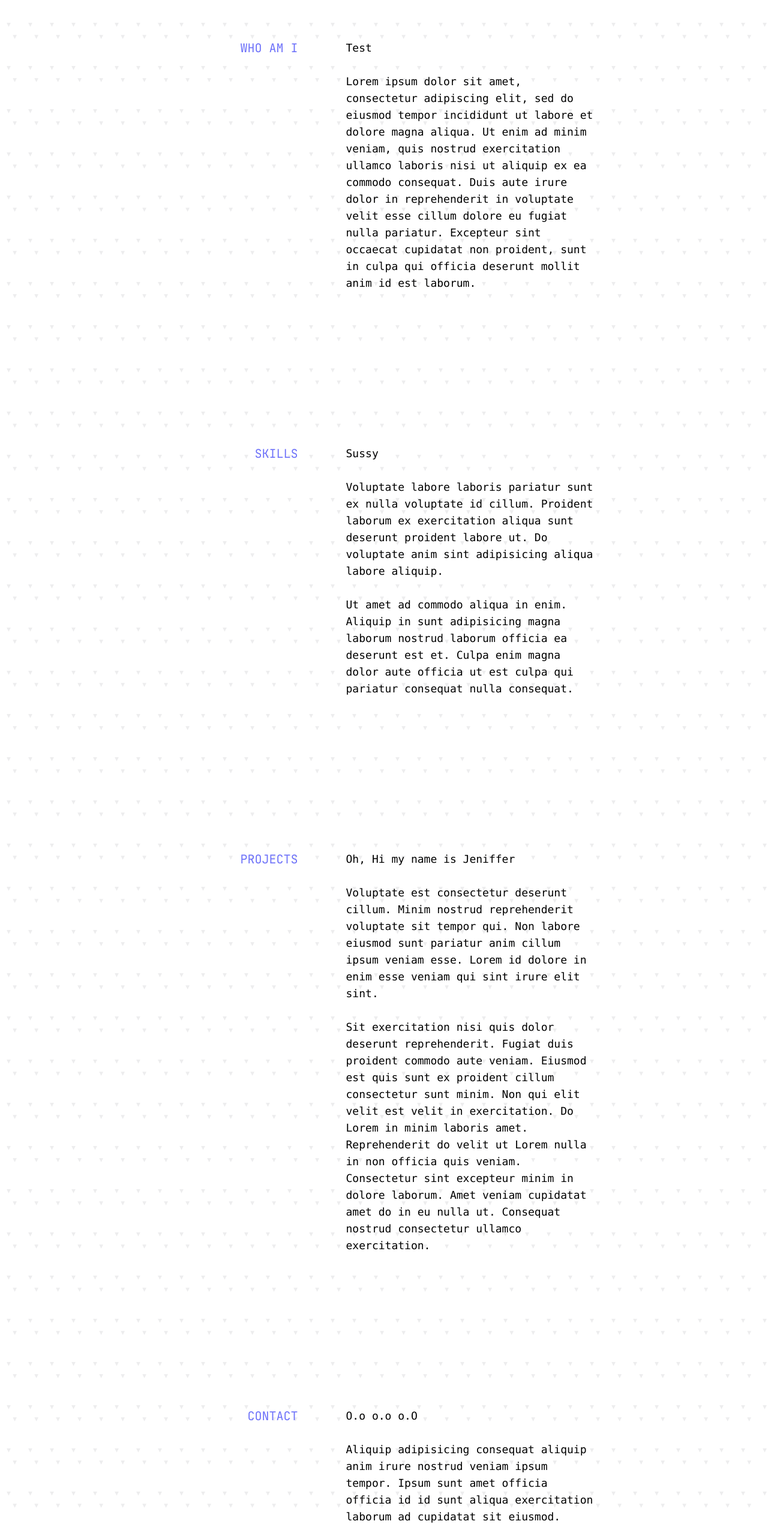
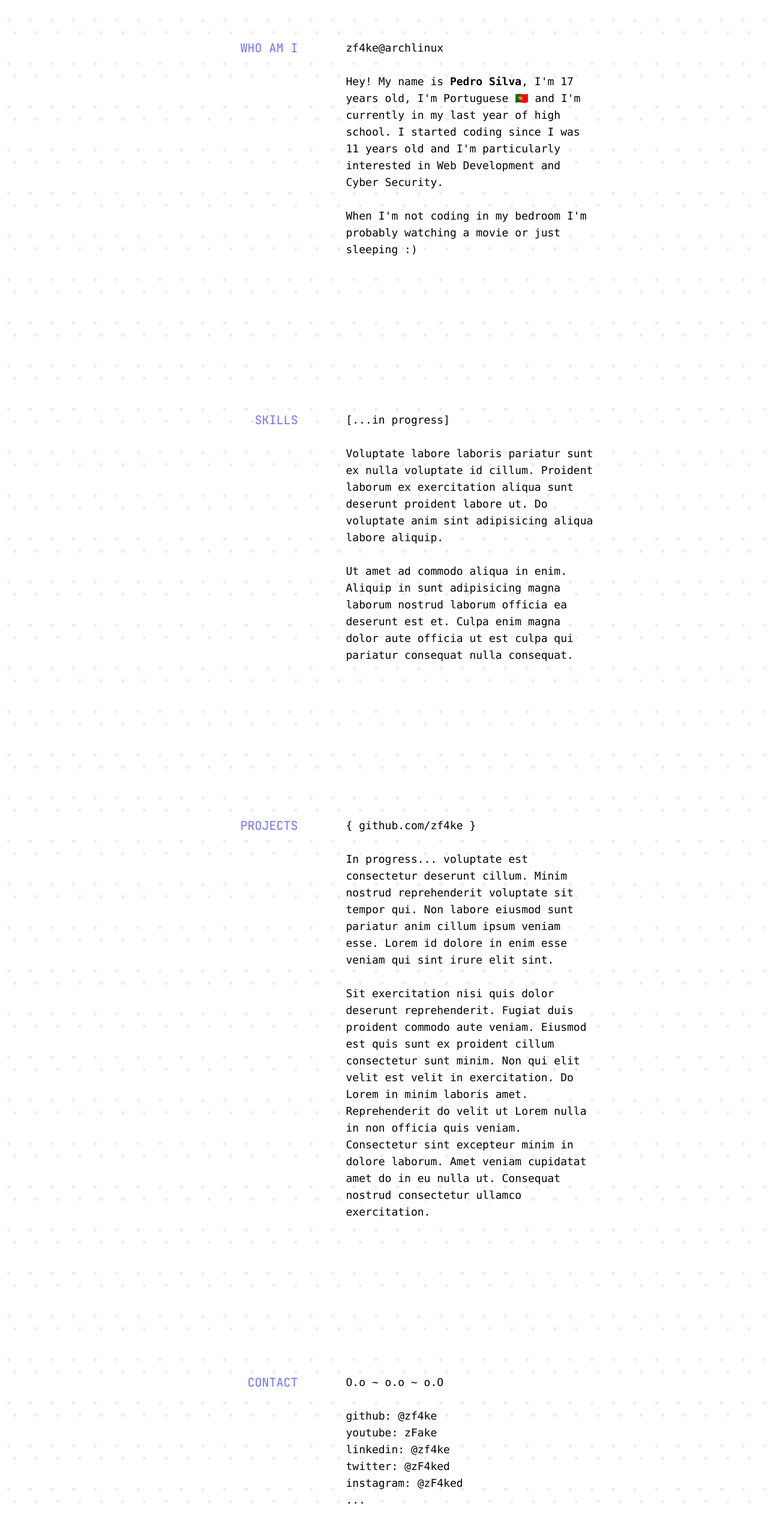
Before and after one commit to zF4ke/portfolio, a Next.js app: page / in a window 1280 px wide. Shown: the part 996-3536 px from the top of the page at 60% size. Built offline with nearby package versions, Linux system fonts and the light colour scheme.

Commit message:
wrote some stuff

```diff
--- a/pages/index.tsx
+++ b/pages/index.tsx
@@ -2,11 +2,12 @@ import fs from "fs";
 import path from "path";
 
 import { GetStaticProps } from "next";
+import Head from "next/head";
+import { useRef } from "react";
 
-import Head from "next/head";
 import Main from "../components/Main";
 import Section from "../components/Section";
-import { useRef } from "react";
+import Emoji from "../components/Emoji";
 
 export const getStaticProps: GetStaticProps = async () => {
   const songsDirectory = path.join(process.cwd(), "public/musics");
@@ -44,26 +45,32 @@ const Home = (props: props) => {
       />
 
       <Section title={"Who Am I"}>
-        <p ref={whoAmISectionRef}>Test</p>
+        <div ref={whoAmISectionRef}>
+          <p>zf4ke@archlinux</p>
           <br />
           <p>
-          Lorem ipsum dolor sit amet, consectetur adipiscing elit, sed do
-          eiusmod tempor incididunt ut labore et dolore magna aliqua. Ut enim ad
-          minim veniam, quis nostrud exercitation ullamco laboris nisi ut
-          aliquip ex ea commodo consequat. Duis aute irure dolor in
-          reprehenderit in voluptate velit esse cillum dolore eu fugiat nulla
-          pariatur. Excepteur sint occaecat cupidatat non proident, sunt in
-          culpa qui officia deserunt mollit anim id est laborum.
+            Hey! My name is <strong>Pedro Silva</strong>, I&apos;m 17 years old,
+            I&apos;m Portuguese <Emoji symbol="🇵🇹" /> and I&apos;m currently in
+            my last year of high school. I started coding since I was 11 years
+            old and I&apos;m particularly interested in Web Development and
+            Cyber Security.
           </p>
+          <br />
+          <p>
+            When I&apos;m not coding in my bedroom I&apos;m probably watching a
+            movie or just sleeping :)
+          </p>
+        </div>
       </Section>
 
       <Section title={"Skills"}>
-        <p>Sussy</p>
+        <div>
+          <p>[...in progress]</p>
           <br />
           <p>
             Voluptate labore laboris pariatur sunt ex nulla voluptate id cillum.
-          Proident laborum ex exercitation aliqua sunt deserunt proident labore
-          ut. Do voluptate anim sint adipisicing aliqua labore aliquip.
+            Proident laborum ex exercitation aliqua sunt deserunt proident
+            labore ut. Do voluptate anim sint adipisicing aliqua labore aliquip.
           </p>
           <br />
           <p>
@@ -72,41 +79,49 @@ const Home = (props: props) => {
             dolor aute officia ut est culpa qui pariatur consequat nulla
             consequat.
           </p>
+        </div>
       </Section>
 
       <Section title={"Projects"}>
-        <p ref={projectsSectionRef}>Oh, Hi my name is Jeniffer</p>
+        <div ref={projectsSectionRef}>
+          <p>{"{ github.com/zf4ke }"}</p>
           <br />
           <p>
-          Voluptate est consectetur deserunt cillum. Minim nostrud reprehenderit
-          voluptate sit tempor qui. Non labore eiusmod sunt pariatur anim cillum
-          ipsum veniam esse. Lorem id dolore in enim esse veniam qui sint irure
-          elit sint.
+            In progress... voluptate est consectetur deserunt cillum. Minim
+            nostrud reprehenderit voluptate sit tempor qui. Non labore eiusmod
+            sunt pariatur anim cillum ipsum veniam esse. Lorem id dolore in enim
+            esse veniam qui sint irure elit sint.
           </p>
           <br />
           <p>
             Sit exercitation nisi quis dolor deserunt reprehenderit. Fugiat duis
-          proident commodo aute veniam. Eiusmod est quis sunt ex proident cillum
-          consectetur sunt minim. Non qui elit velit est velit in exercitation.
-          Do Lorem in minim laboris amet. Reprehenderit do velit ut Lorem nulla
-          in non officia quis veniam. Consectetur sint excepteur minim in dolore
-          laborum. Amet veniam cupidatat amet do in eu nulla ut. Consequat
-          nostrud consectetur ullamco exercitation.
+            proident commodo aute veniam. Eiusmod est quis sunt ex proident
+            cillum consectetur sunt minim. Non qui elit velit est velit in
+            exercitation. Do Lorem in minim laboris amet. Reprehenderit do velit
+            ut Lorem nulla in non officia quis veniam. Consectetur sint
+            excepteur minim in dolore laborum. Amet veniam cupidatat amet do in
+            eu nulla ut. Consequat nostrud consectetur ullamco exercitation.
           </p>
+        </div>
       </Section>
 
       <Section title={"Contact"}>
-        <p ref={contactSectionRef}>O.o o.o o.O</p>
+        <div ref={contactSectionRef}>
+          <p>O.o ~ o.o ~ o.O</p>
           <br />
-        <p>
-          Aliquip adipisicing consequat aliquip anim irure nostrud veniam ipsum
-          tempor. Ipsum sunt amet officia officia id id sunt aliqua exercitation
-          laborum ad cupidatat sit eiusmod.
-        </p>
+          <ul>
+            <li>github: @zf4ke</li>
+            <li>youtube: zFake</li>
+            <li>linkedin: @zf4ke</li>
+            <li>twitter: @zF4ked</li>
+            <li>instagram: @zF4ked</li>
+          </ul>
+          <p>...</p>
           <br />
           <button className="bg-violet-500 hover:bg-violet-600 focus:outline-none focus:ring focus:ring-violet-300 active:bg-violet-700 transitions-all duration-100 px-5 py-2 text-sm leading-5 rounded-full font-semibold text-white">
             Click Me!
           </button>
+        </div>
       </Section>
 
       <div className="mt-32"></div>
```
Lines whose indentation alone changed are shown as unchanged.
